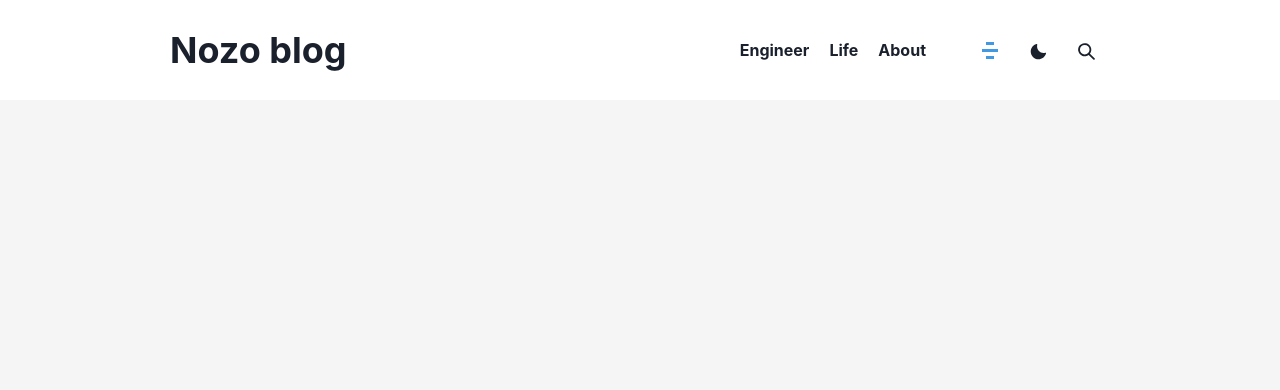
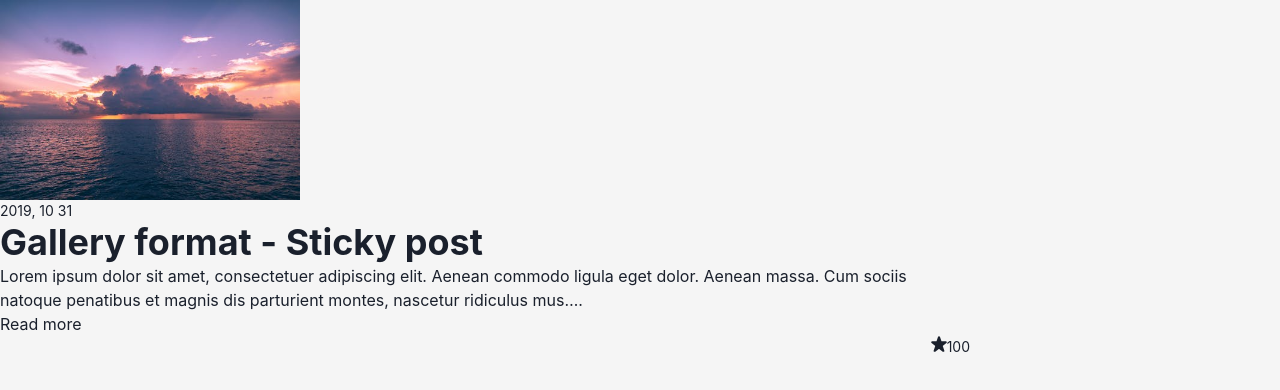
Before and after one commit to nozomi-iida/dep-nozo_blog, a Next.js app in the folder client/: page / in a window 1280 px wide. Shown: the top 390 px of the page. Built offline with nearby package versions, Linux system fonts and the light colour scheme.

Commit message:
feat: make layout component

```diff
--- /dev/null
+++ b/client/src/components/ArticleCard/index.tsx
@@ -0,0 +1,24 @@
+import { StarIcon } from "@chakra-ui/icons";
+import { Box, Flex, Heading, HStack, Text } from "@chakra-ui/react";
+import Image from "next/image";
+import BlogTest from "../../../public/blog_test.jpeg";
+
+export const ArticleCard = () => {
+  return (
+    <Box>
+      <Image alt="" src={BlogTest} width={300} height={200} />
+      <Text fontSize="sm">2019, 10 31</Text>
+      <Heading>Gallery format - Sticky post</Heading>
+      <Text fontSize="md">
+        Lorem ipsum dolor sit amet, consectetuer adipiscing elit. Aenean commodo
+        ligula eget dolor. Aenean massa. Cum sociis natoque penatibus et magnis
+        dis parturient montes, nascetur ridiculus mus….{" "}
+      </Text>
+      <Text fontSize="md">Read more</Text>
+      <Flex justify="right">
+        <StarIcon />
+        <Text fontSize="sm">100</Text>
+      </Flex>
+    </Box>
+  );
+};
--- a/client/src/components/Header/index.tsx
+++ b/client/src/components/Header/index.tsx
@@ -8,7 +8,6 @@ import {
   Input,
   InputGroup,
   InputRightElement,
-  keyframes,
   Popover,
   PopoverArrow,
   PopoverBody,
@@ -26,8 +25,7 @@ export const Header = () => {
   const [isDarkTheme, setIsDarkTheme] = useBoolean();
 
   return (
-    <Box backgroundColor="white">
-      <Flex margin="auto" maxW={970} px={15} justify="space-between">
+    <Flex margin="auto" px={15} justify="space-between">
       <Link href="">
         <Heading lineHeight="100px">Nozo blog</Heading>
       </Link>
@@ -139,7 +137,6 @@ export const Header = () => {
                 <InputGroup>
                   {/* autoFocusできるようにしたい */}
                   <Input
-                      autoFocus
                     variant="flushed"
                     placeholder="Enter your search query..."
                     _focusVisible={{ borderColor: "gray.200" }}
@@ -154,6 +151,5 @@ export const Header = () => {
         </Flex>
       </Flex>
     </Flex>
-    </Box>
   );
 };
--- /dev/null
+++ b/client/src/components/Layout/index.tsx
@@ -0,0 +1,34 @@
+import { Box } from "@chakra-ui/react";
+import { FC, ReactNode } from "react";
+
+type LayoutProps = {
+  children: ReactNode;
+};
+
+type LayoutSubComponent = {
+  Header: FC<LayoutProps>;
+  Content: FC<LayoutProps>;
+};
+
+export const Layout: FC<LayoutProps> & LayoutSubComponent = ({ children }) => {
+  return (
+    <Box minH="100vh" backgroundColor="blackAlpha.50">
+      {children}
+    </Box>
+  );
+};
+
+const HeaderLayout: FC<LayoutProps> = ({ children }) => {
+  return (
+    <Box backgroundColor="white">
+      <Box maxW={970}>{children}</Box>
+    </Box>
+  );
+};
+
+const ContentLayout: FC<LayoutProps> = ({ children }) => {
+  return <Box maxW={970}>{children}</Box>;
+};
+
+Layout.Header = HeaderLayout;
+Layout.Content = ContentLayout;
--- a/client/src/pages/_app.tsx
+++ b/client/src/pages/_app.tsx
@@ -1,13 +1,16 @@
 import "../styles/globals.css";
 import type { AppProps } from "next/app";
-import { Box, ChakraProvider } from "@chakra-ui/react";
+import { ChakraProvider } from "@chakra-ui/react";
+import { Layout } from "../components/Layout";
 
-export default function App({ Component, pageProps }: AppProps) {
+export const App = ({ Component, pageProps }: AppProps) => {
   return (
     <ChakraProvider>
-      <Box minH="100vh" backgroundColor="blackAlpha.50">
+      <Layout>
         <Component {...pageProps} />
-      </Box>
+      </Layout>
     </ChakraProvider>
   );
-}
+};
+
+export default App;
--- a/client/src/pages/index.tsx
+++ b/client/src/pages/index.tsx
@@ -1,5 +1,13 @@
-import { Header } from "../components/Header";
+import { FC } from "react";
+import { ArticleCard } from "../components/ArticleCard";
+import { Layout } from "../components/Layout";
 
-export default function Home() {
-  return <Header />;
-}
+const Home: FC = () => {
+  return (
+    <Layout.Content>
+      <ArticleCard />
+    </Layout.Content>
+  );
+};
+
+export default Home;
```
Also changed, not shown: client/public/blog_test.jpeg (added), 1 other file (tests, documents, lock files or other folders). Lines whose indentation alone changed are shown as unchanged.
